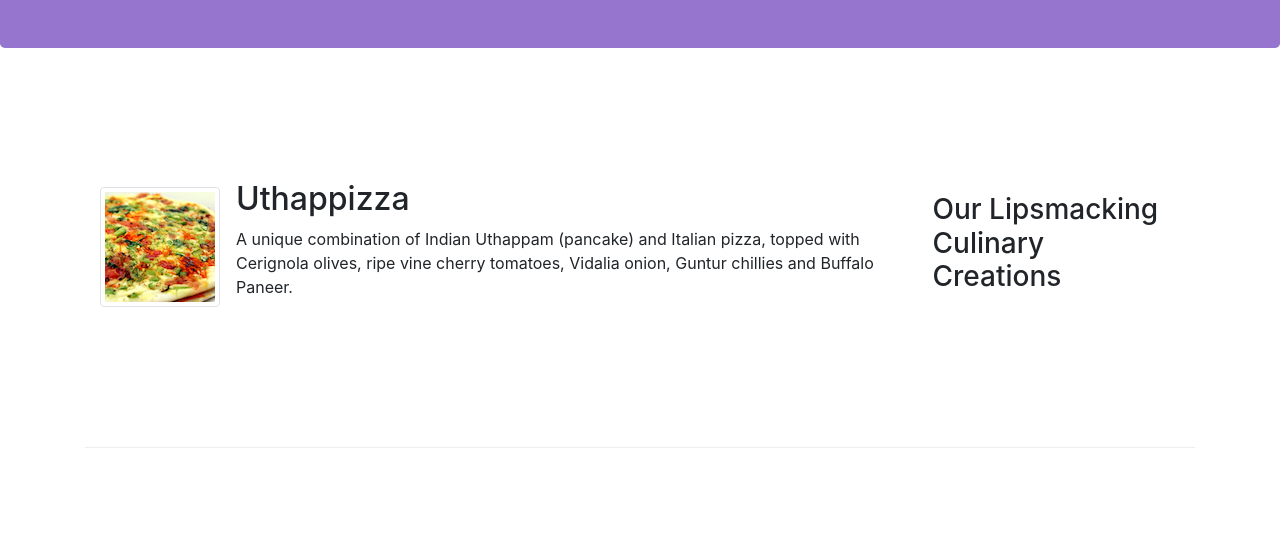
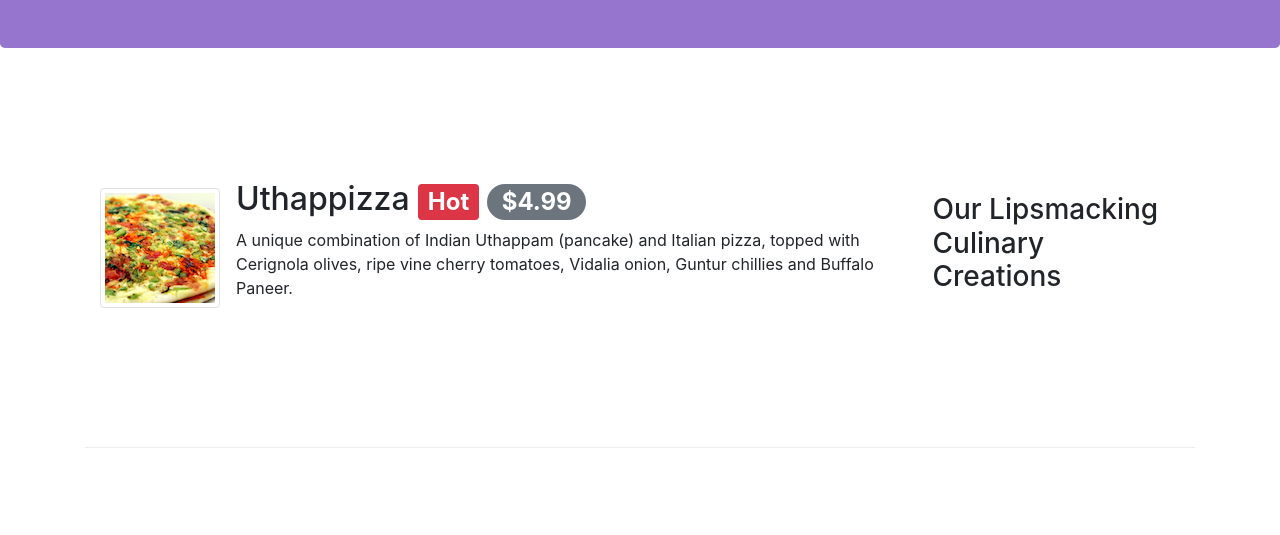
Before and after one commit to Tadele01/Bootstrap4, a website: page index.html in a window 1280 px wide. Shown: the part 265-800 px from the top of the page. Drawn offline with nearby package versions, Linux system fonts and the light colour scheme.

Commit message:
Alerting users using badges

```diff
--- a/index.html
+++ b/index.html
@@ -52,7 +52,10 @@
                 <div class="media">
                         <img src="img/uthappizza.png" class="d-flex mr-3 img-thumbnail align-self-center" alt="Uthappizza ">
                         <div class="media-body">
-                                <h2 class="mt-0">Uthappizza</h2>
+                                <h2 class="mt-0">Uthappizza
+                                    <span class="badge badge-danger">Hot</span>
+                                    <span class="badge badge-pill badge-secondary">$4.99</span>
+                                </h2>
                                 <p>A unique combination of Indian Uthappam (pancake) and Italian pizza, topped with Cerignola olives, ripe vine cherry tomatoes, Vidalia onion, Guntur chillies and Buffalo Paneer.</p>
                         </div>
 
```
